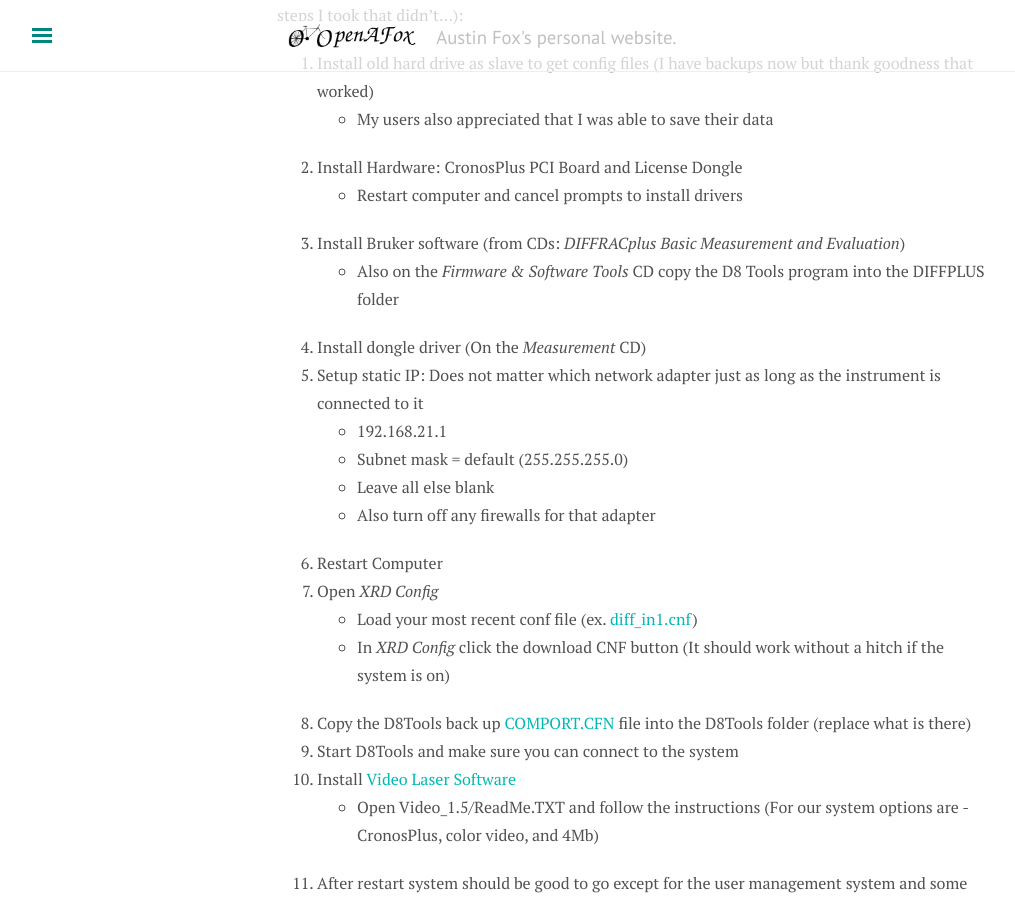
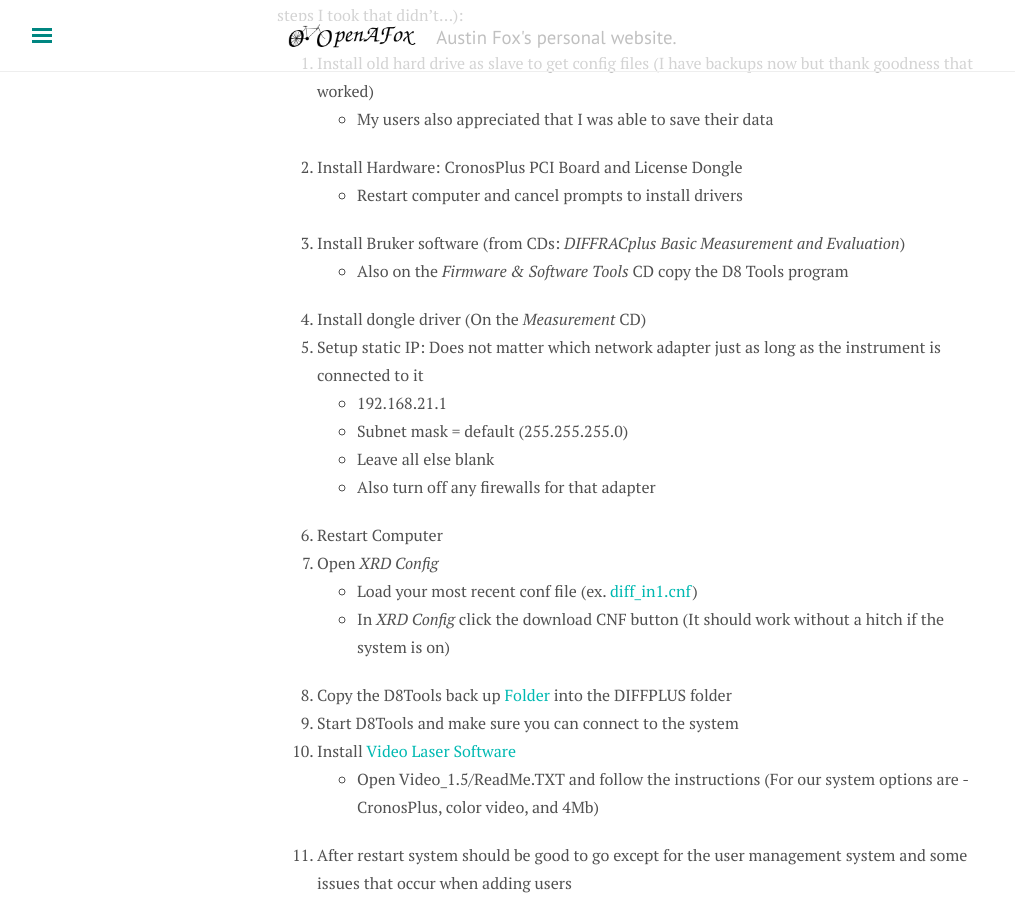
Before and after one commit to openafox/openafox.github.io, a Jekyll site: the page built from _posts/Troubleshooting/2017-01-18-brukerD8setup.md, in a window 1280 px wide and 900 px high, scrolled down 603 px. Shown: the whole window, without its empty margins (3-1018 px from the left). Built offline with Jekyll 4.4.1, drawn with Linux system fonts in a browser that asks for light colours; nearby versions of some CDN libraries; comment, search, counter and statistics services are not loaded.

Commit message:
bruker post update

```diff
--- a/_posts/Troubleshooting/2017-01-18-brukerD8setup.md
+++ b/_posts/Troubleshooting/2017-01-18-brukerD8setup.md
@@ -22,7 +22,7 @@
 1. Install Hardware: CronosPlus PCI Board and License Dongle
   * Restart computer and cancel prompts to install drivers
 2. Install Bruker software (from CDs: *DIFFRACplus Basic Measurement and Evaluation*)
-  * Also on the *Firmware & Software Tools* CD copy the D8 Tools program into the DIFFPLUS folder
+  * Also on the *Firmware & Software Tools* CD copy the D8 Tools program
 3. Install dongle driver (On the *Measurement* CD)
 4. Setup static IP: Does not matter which network adapter just as long as the instrument is connected to it
   * 192.168.21.1
@@ -33,7 +33,7 @@
 6. Open *XRD Config*
   * Load your most recent conf file (ex. [diff_in1.cnf](https://drive.google.com/open?id=0B9fsrnoZMTD_dFd6eFZWLWctdzg))
   * In *XRD Config* click the download CNF button (It should work without a hitch if the system is on)
-7. Copy the D8Tools back up [COMPORT.CFN](https://drive.google.com/open?id=0B9fsrnoZMTD_LUdGNzRUb3lDbG8) file into the D8Tools folder (replace what is there)
+7. Copy the D8Tools back up [Folder](https://drive.google.com/open?id=0B9fsrnoZMTD_T0toeDVqZjdxRmM) into the DIFFPLUS folder
 8. Start D8Tools and make sure you can connect to the system
 9. Install [Video Laser Software](https://drive.google.com/open?id=0B9fsrnoZMTD_WVRZWTBWS2RSSVU)
   * Open Video_1.5/ReadMe.TXT and follow the instructions (For our system options are - CronosPlus, color video, and 4Mb)
```
